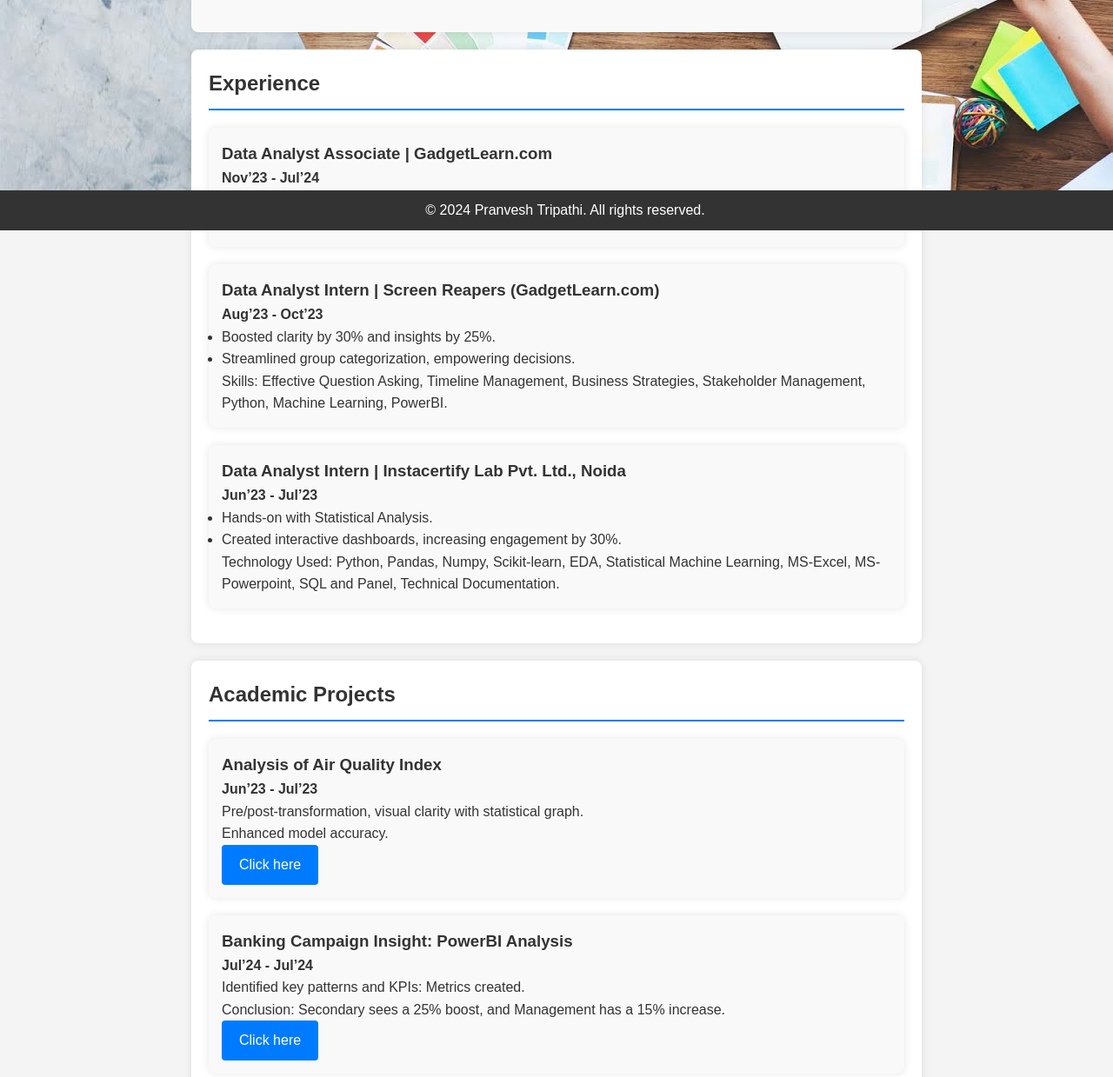
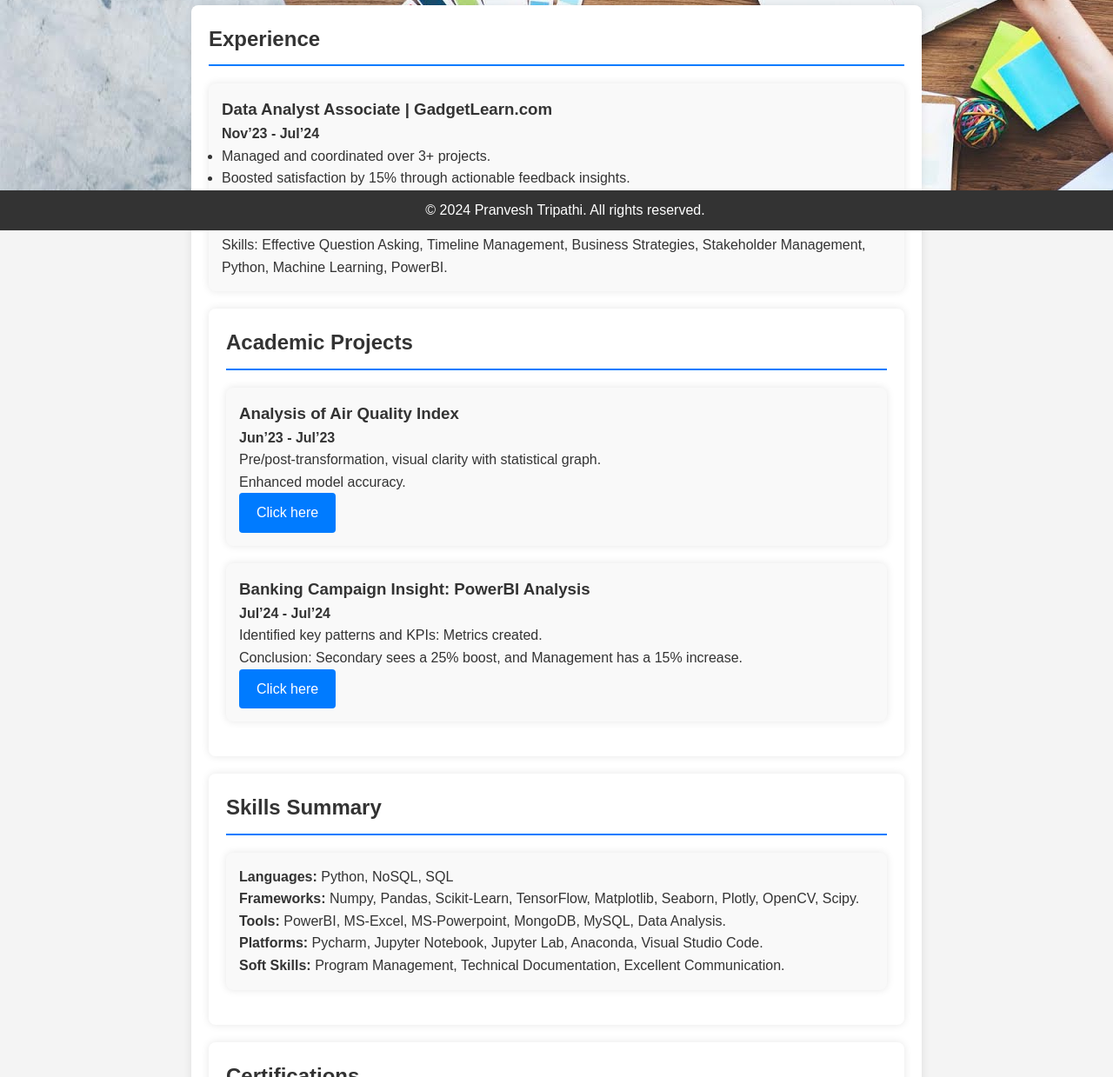
Before and after one commit to PranveshTripathi/Reusme, a plain HTML site: page index.html in a window 1280 px wide. Shown: the part 535-1774 px from the top of the page at 87% size. Drawn offline with nearby package versions, Linux system fonts and the light colour scheme.

Commit message:
Update index.html

```diff
--- a/index.html
+++ b/index.html
@@ -35,7 +35,7 @@
         <section id="profile" data-aos="fade-up">
             <div class="profile-container">
                 <h1>Pranvesh Tripathi</h1>
-                <p class="profile-description"> I'm a data enthusiast with a passion for turning numbers into actionable insights. As a skilled Data Analyst, I have experience in analyzing and visualizing data, performing statistical analysis, and creating interactive dashboards using Python and various Visualization tools. My background in machine learning and Python development has equipped me with the tools to tackle complex challenges.</p>
+                <p class="profile-description"> Aspiring Quality Analyst with knowledge of Software Testing, Python, EDA, SQL, NoSQL(MongoDB), PowerBI and API testing. Ready to join immediately.</p>
                 <div class="profile-boxes">
                     <div class="profile-box">
                         <i class="fas fa-envelope"></i>
@@ -72,28 +72,11 @@
                     <ul>
                         <li>Managed and coordinated over 3+ projects.</li>
                         <li>Boosted satisfaction by 15% through actionable feedback insights.</li>
-                    </ul>
-                </div>
-                <div class="card">
-                    <h3>Data Analyst Intern | Screen Reapers (GadgetLearn.com)</h3>
-                    <p><strong>Aug’23 - Oct’23</strong></p>
-                    <ul>
                         <li>Boosted clarity by 30% and insights by 25%.</li>
                         <li>Streamlined group categorization, empowering decisions.</li>
                     </ul>
                     <p>Skills: Effective Question Asking, Timeline Management, Business Strategies, Stakeholder Management, Python, Machine Learning, PowerBI.</p>
                 </div>
-                <div class="card">
-                    <h3>Data Analyst Intern | Instacertify Lab Pvt. Ltd., Noida</h3>
-                    <p><strong>Jun’23 - Jul’23</strong></p>
-                    <ul>
-                        <li>Hands-on with Statistical Analysis.</li>
-                        <li>Created interactive dashboards, increasing engagement by 30%.</li>
-                    </ul>
-                    <p>Technology Used: Python, Pandas, Numpy, Scikit-learn, EDA, Statistical Machine Learning, MS-Excel, MS-Powerpoint, SQL and Panel, Technical Documentation.</p>
-                </div>
-            </div>
-        </section>
 
         <!-- Projects Section -->
         <section id="projects" data-aos="fade-up">
```
